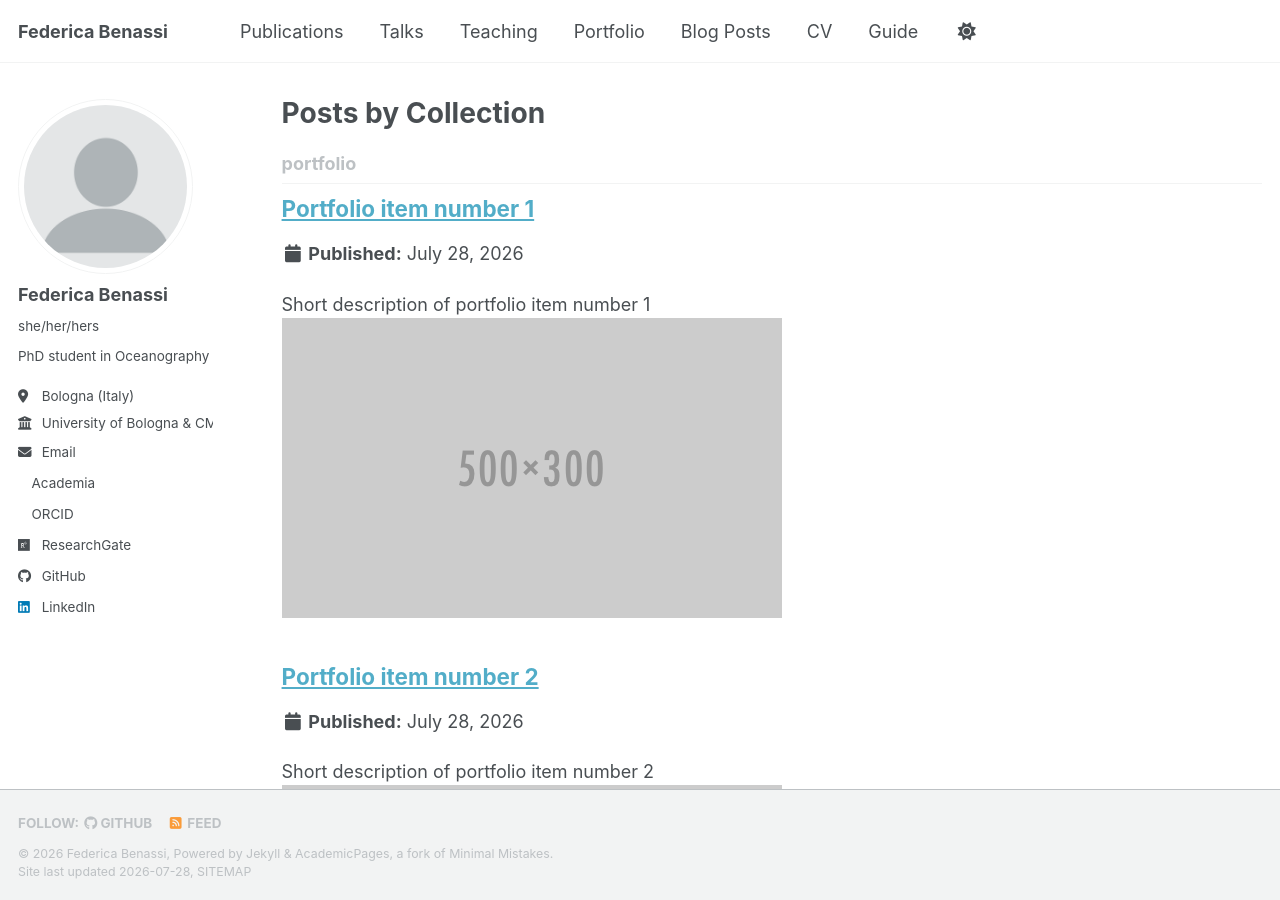
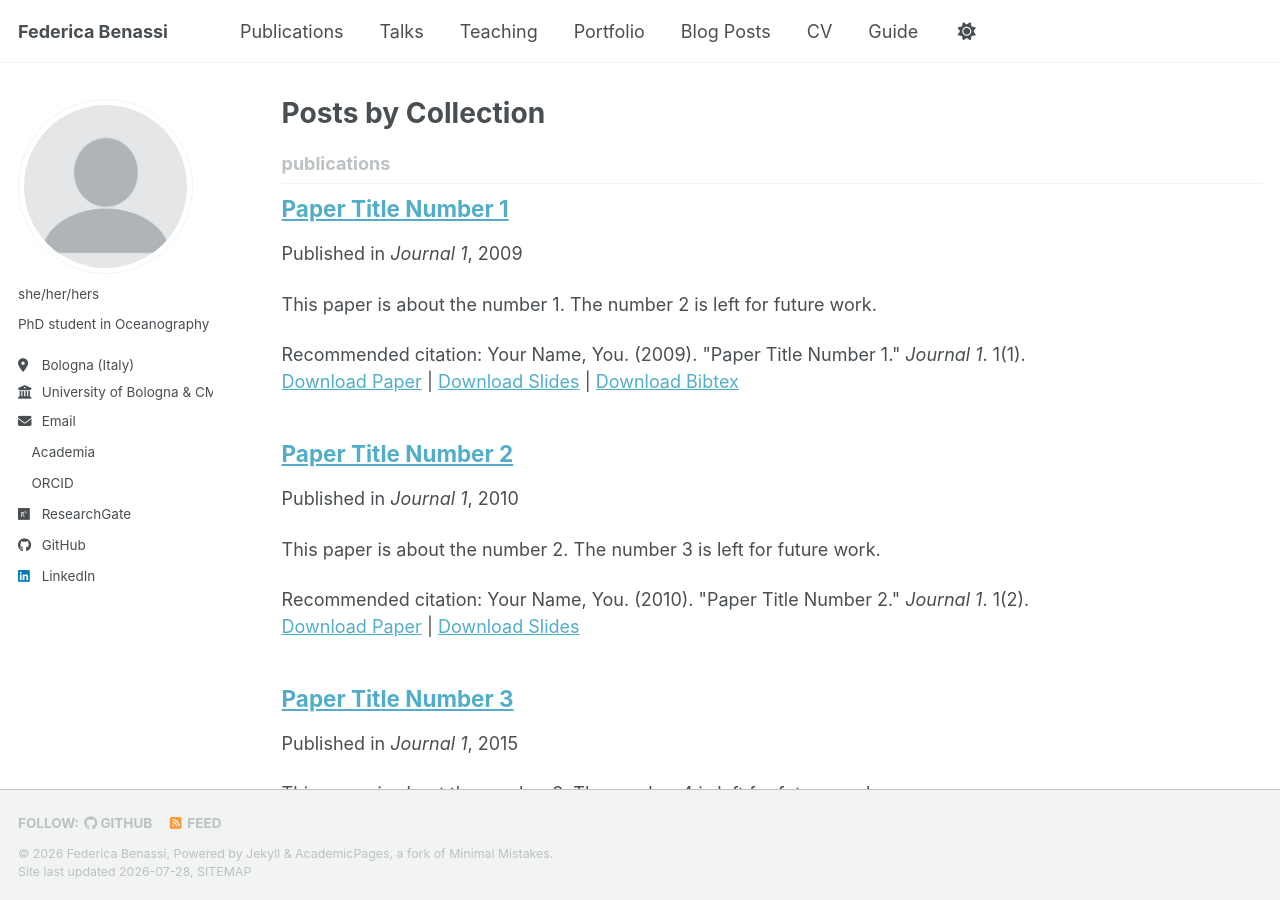
Before and after one commit to fedebenassi/fedebenassi.github.io, a Jekyll site: the page built from _pages/collection-archive.html, in a window 1280 px wide and 900 px high. Built offline with Jekyll 4.4.1, drawn with Linux system fonts in a browser that asks for light colours; a style sheet for code colours, icons or effects is not loaded; part of the change alters nothing that is shown.

Commit message:
Update author name and portfolio output setting
Removed author's name and updated portfolio output setting.

```diff
--- a/_config.yml
+++ b/_config.yml
@@ -24,7 +24,7 @@ repository               : "fedebenassi/fedebenassi.github.io"
 author:
   # Biographic information
   avatar           : "profile.png"
-  name             : "Federica Benassi"
+  name             : " "
   pronouns         : "she/her/hers" # example: "she/her"
   bio              : "PhD student in Oceanography"
   location         : "Bologna (Italy)"
@@ -228,7 +228,7 @@ collections:
     output: true
     permalink: /:collection/:path/
   portfolio:
-    output: true
+    output: false
     permalink: /:collection/:path/
   talks:
     output: true
@@ -274,14 +274,14 @@ defaults:
       share: true
       comments: true
   # _portfolio
-  - scope:
-      path: ""
-      type: portfolio
-    values:
-      layout: single
-      author_profile: true
-      share: true
-      comment: true
+  # - scope:
+  #     path: ""
+  #     type: portfolio
+  #   values:
+  #     layout: single
+  #     author_profile: true
+  #     share: true
+  #     comment: true
   # _talks
   - scope:
       path: ""
```
